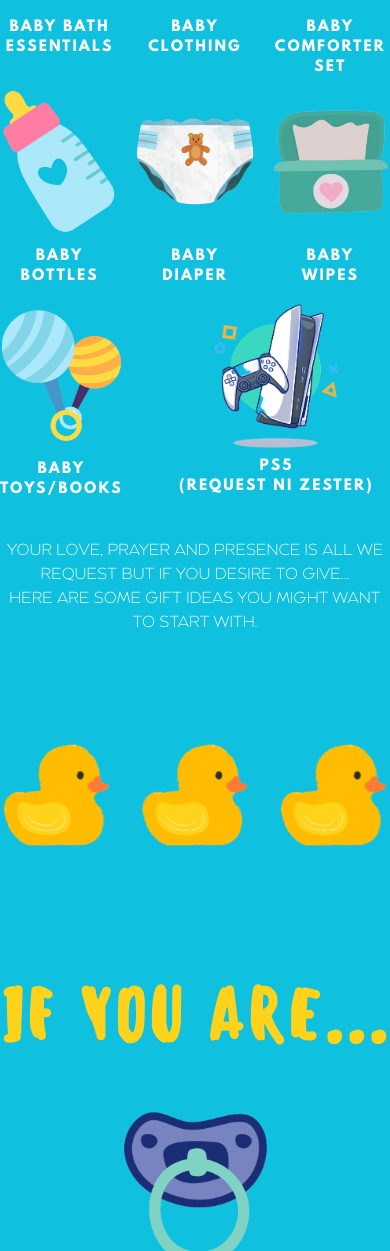
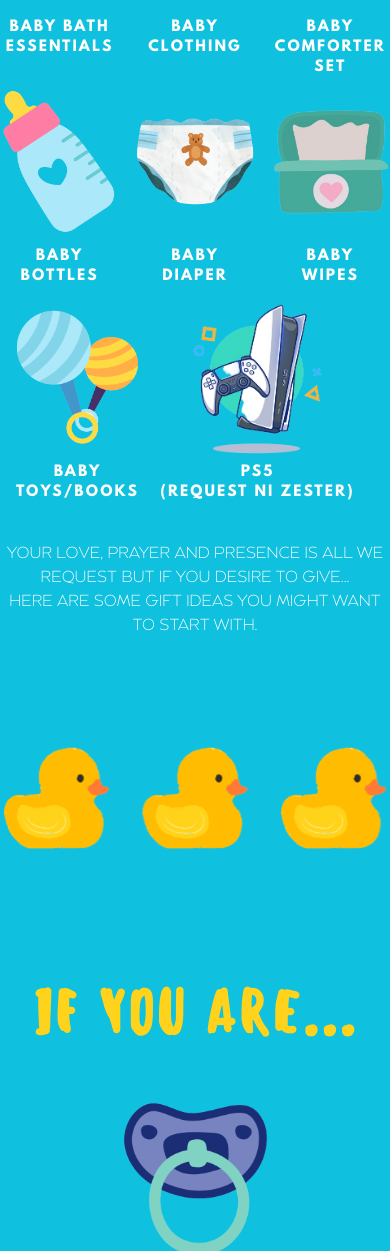
Before and after one commit to zesterquinn/gender-reveal-invitation, a Next.js app: page / in a window 390 px wide. Shown: the part 1476-2727 px from the top of the page. Built offline with nearby package versions, Linux system fonts and the light colour scheme.

Commit message:
update mobile sizes

```diff
--- a/app/page.tsx
+++ b/app/page.tsx
@@ -82,7 +82,7 @@ export default function Home() {
          </div>
        </div>
         <div className={'flex self-center mb-10 uppercase'}>
-          <div className={'flex items-center flex-col mr-10'}>
+          <div className={'flex items-center flex-col mr-0 md:mr-10'}>
             <Image src={'/logos/toy.png'} alt={'toy'} width={125} height={125}/>
             <div className={'font-leagues-spartan md:text-xl text-sm text-center self-center text-white tracking-[.15em]'}>
               <div>Baby <br/> Toys/Books</div>
@@ -104,7 +104,7 @@ export default function Home() {
        </div>
      </div>
       <section className={'flex justify-center  min-h-screen flex-col'}>
-        <div className={'font-sensei-medium md:text-9xl text-7xl text-center self-center text-[#ffd31b] mb-5'}>
+        <div className={'font-sensei-medium md:text-9xl text-6xl text-center self-center text-[#ffd31b] mb-5'}>
           <div>IF YOU ARE...</div>
         </div>
         <div className={'font-sensei-medium md:text-9xl text-6xl text-center self-center text-[#1a2d75] mb-10'}>
```
